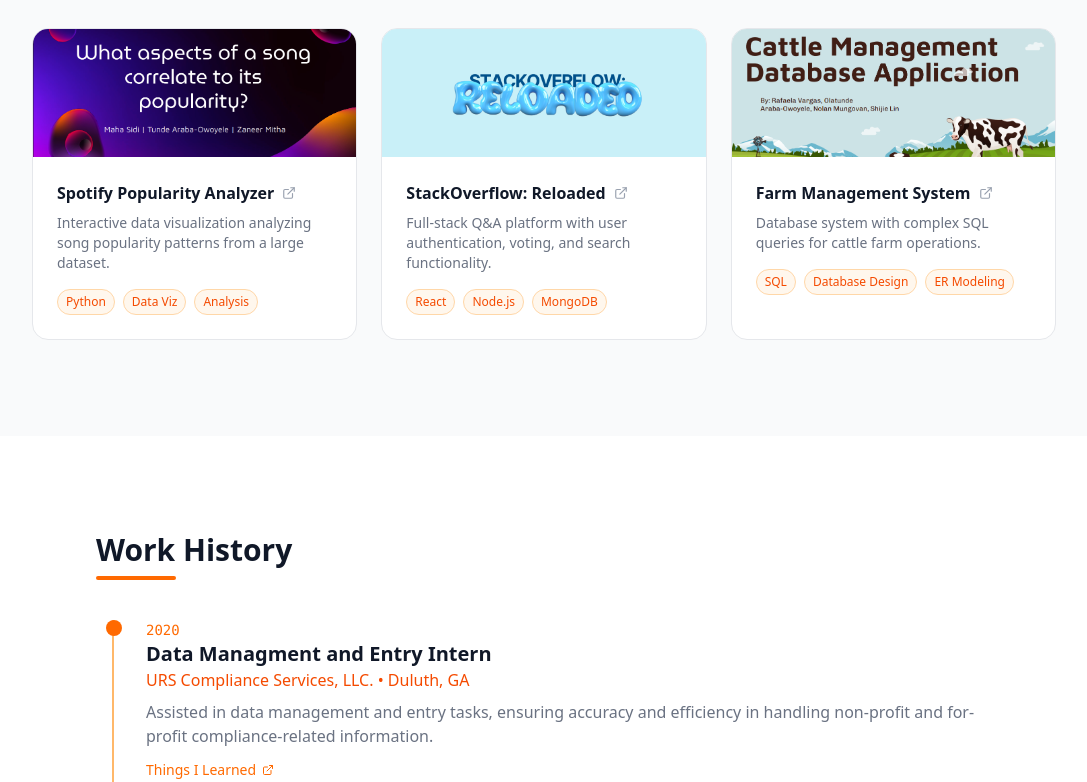
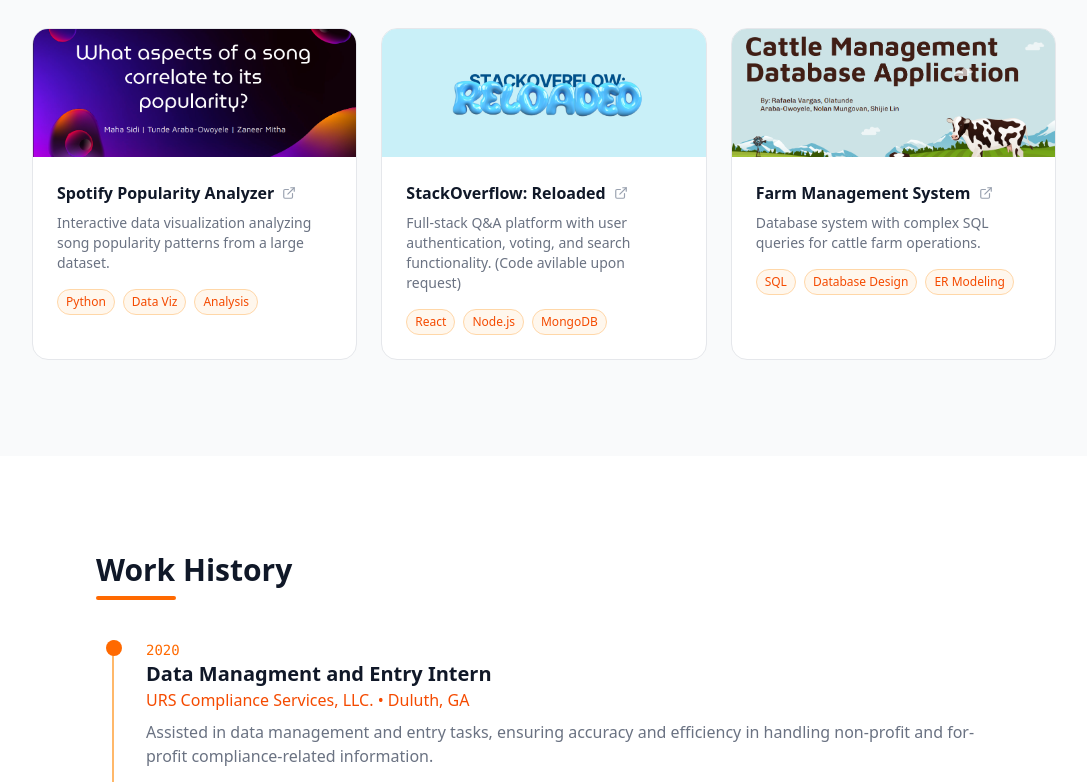
Before and after one commit to tundeao/portfolio, a React (Vite) app in the folder website-proto/: page / in a window 1280 px wide. Shown: the part 2000-2782 px from the top of the page, without its empty margins (96-1183 px from the left). Built offline with nearby package versions, Linux system fonts and the light colour scheme.

Commit message:
updated work history and fixing project linking issue

```diff
--- a/website-proto/src/components/sections/Projects.jsx
+++ b/website-proto/src/components/sections/Projects.jsx
@@ -33,7 +33,7 @@
                   />
                 </div>
               ) : (
-                <div className={`h-32 bg-gradient-to-br ${colors.gradient} opacity-90 group-hover:opacity-100 transition-opacity`} />
+                <div className={`h-32 bg-linear-to-br ${colors.gradient} opacity-90 group-hover:opacity-100 transition-opacity`} />
               )}
               <div className="p-6">
                 <h3 className={`font-semibold mb-2 flex items-center gap-2 ${isDark ? 'text-white' : 'text-gray-900'}`}>
--- a/website-proto/src/data/experience.js
+++ b/website-proto/src/data/experience.js
@@ -27,4 +27,12 @@
       description: 'Provided comprehensive technical support and documentation, managed IT infrastructure, trained staff on new systems, and developed solutions to improve operational efficiency.' ,
       links: [],
     },
+    {
+      role: 'Study Spaces Building Manager',
+      company: "Cullinane Hall & Stearns Hall",
+      location: 'Northeastern University',
+      period: '2024 - 2025',
+      description: 'Coordinated building operations using integrated technology platforms, resolved student access and scheduling issues, and maintained inventory records to ensure continuous resource availability.' ,
+      links: [],
+    },
   ];
--- a/website-proto/src/data/projects.js
+++ b/website-proto/src/data/projects.js
@@ -8,9 +8,9 @@
     },
     {
       title: 'StackOverflow: Reloaded',
-      description: 'Full-stack Q&A platform with user authentication, voting, and search functionality.',
+      description: 'Full-stack Q&A platform with user authentication, voting, and search functionality. (Code avilable upon request)',
       tags: ['React', 'Node.js', 'MongoDB'],
-      link: '#',
+      link: 'https://neu-se.github.io/CS4530-Spring-2025/assignments/project-deliverable',
       image: '/stackrldlogo.png',
     },
     {
```
